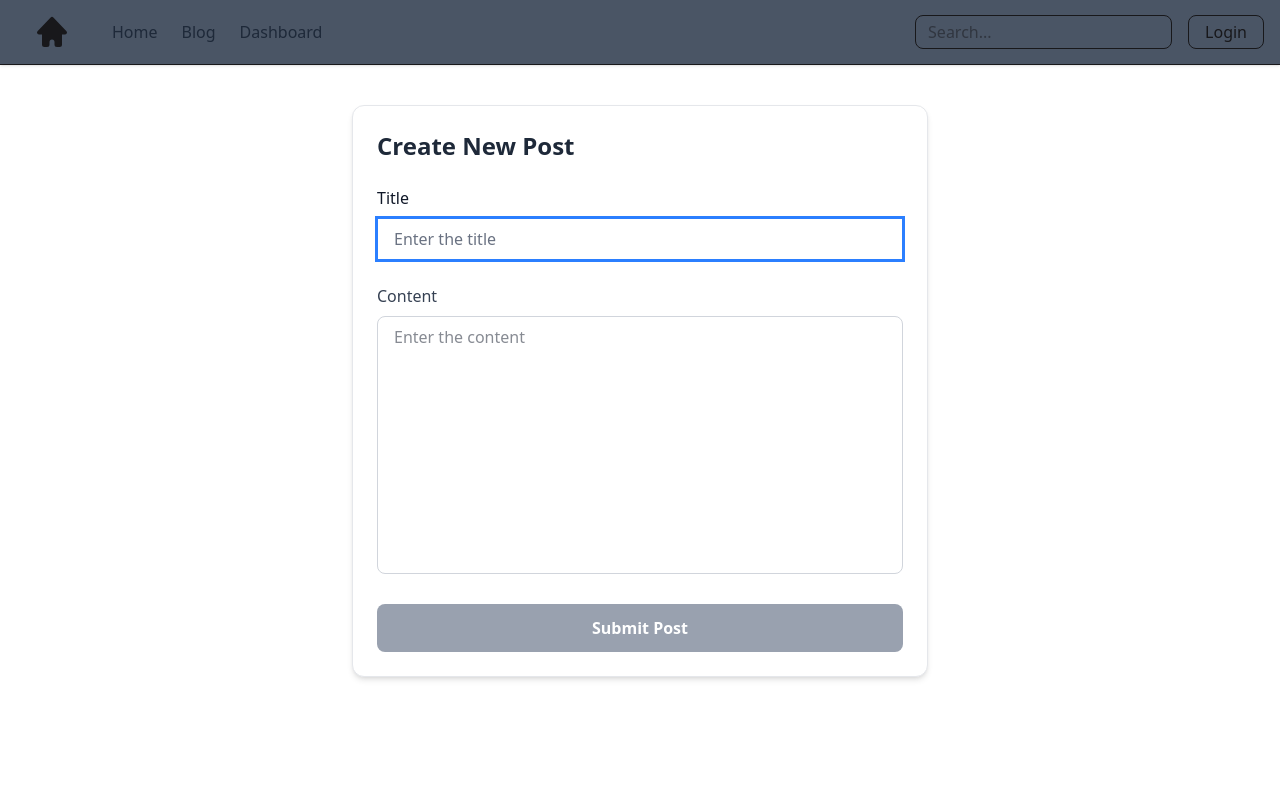
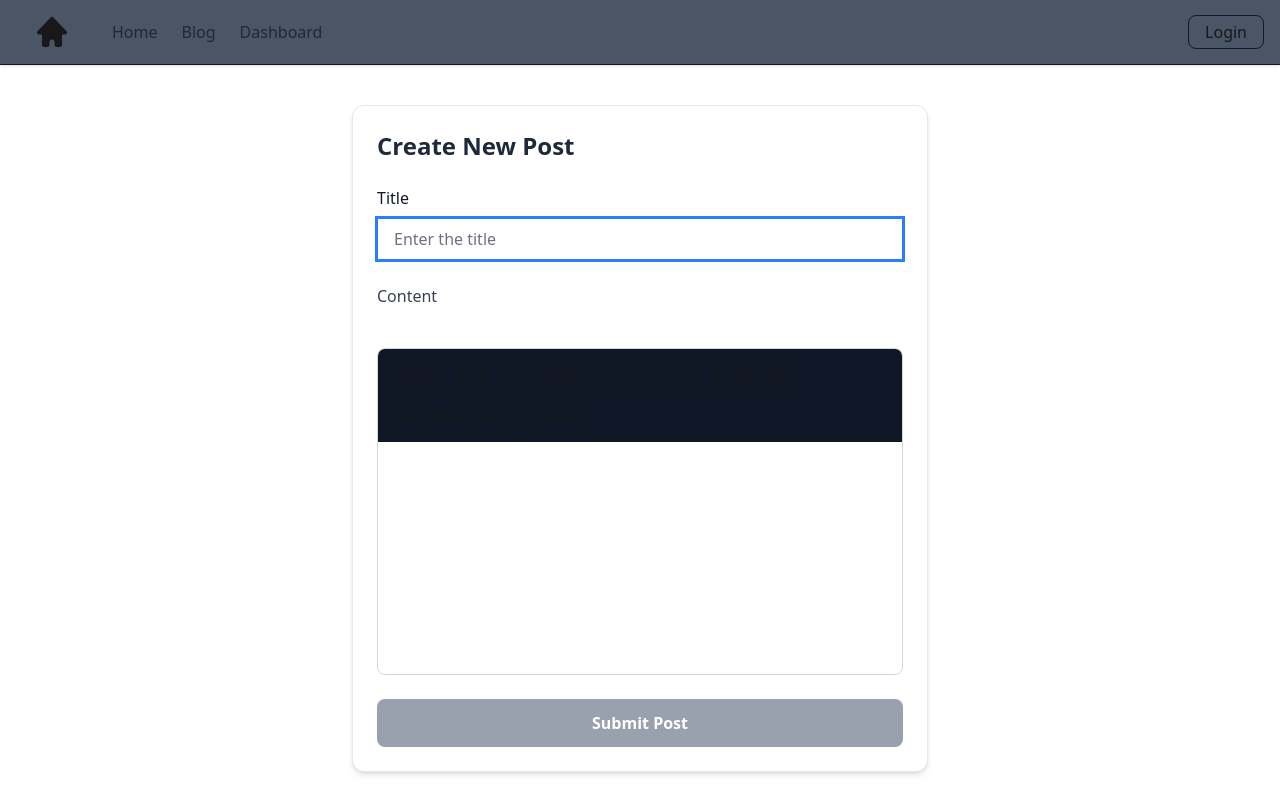
Before and after one commit to Davideif/Blog, a Next.js app: page /dashboard/posts/new in a window 1280 px wide. Built offline with nearby package versions, Linux system fonts and the light colour scheme; no server answers.

Commit message:
Rich editor added

```diff
--- a/app/globals.css
+++ b/app/globals.css
@@ -1,2 +1,27 @@
 @import "tailwindcss";
 @plugin "daisyui";
+
+.ProseMirror {
+  min-height: 200px;
+  outline: none;
+}
+
+.ProseMirror h1 {
+  font-size: 2rem;
+  font-weight: bold;
+}
+
+.ProseMirror h2 {
+  font-size: 1.5rem;
+  font-weight: bold;
+}
+
+.ProseMirror ul {
+  list-style: disc;
+  padding-left: 20px;
+}
+
+.ProseMirror ol {
+  list-style: decimal;
+  padding-left: 20px;
+}
--- a/components/Navbar.jsx
+++ b/components/Navbar.jsx
@@ -35,11 +35,11 @@ export default async function Navbar() {
 
         {/* Right: Search + Login + Log Out */}
         <div className="flex items-center gap-4">
-          <input
+          {/* <input
             type="text"
             placeholder="Search..."
             className="border rounded-lg px-3 py-1 focus:outline-none focus:ring focus:ring-gray-300"
-          />
+          /> */}
           <AuthSection session={session} />
         </div>
 
--- a/components/Post.jsx
+++ b/components/Post.jsx
@@ -1,5 +1,5 @@
 import React from 'react'
-
+import RichText from '@/components/RichText';
 
 const Post = ({ post }) => {
   if (!post) return null;
@@ -10,7 +10,7 @@ const Post = ({ post }) => {
         {post.author} • {new Date(post.createdAt).toLocaleString()}
       </p>
       <div className="text-gray-800 dark:text-gray-200 leading-relaxed">
-        {post.content}
+        <RichText content={post.content} />
       </div>
     </article>
   );
--- a/components/PostCard.jsx
+++ b/components/PostCard.jsx
@@ -1,5 +1,6 @@
 import React from "react";
 import Link from "next/link";
+import RichText from "@/components/RichText";
 
 const PostCard = ({ post }) => {
   if (!post) return null;
@@ -14,9 +15,7 @@ const PostCard = ({ post }) => {
         {post.author} • {new Date(post.createdAt).toLocaleDateString()}
       </p>
 
-      <p className="text-gray-700 dark:text-gray-300 line-clamp-3 mb-4">
-        {post.content}
-      </p>
+      <RichText content={post.content} preview />
       <Link
   href={`/blog/${post.slug}`}
   className="text-blue-600 dark:text-blue-400 font-medium hover:underline"
--- a/components/PostForm.jsx
+++ b/components/PostForm.jsx
@@ -1,6 +1,7 @@
 'use client'
 import { useState, useEffect } from "react";
 import { useRouter } from 'next/navigation';
+import TiptapEditor from "@/components/Tiptap-editor";
 import { toast } from 'react-toastify';
 
 export default function PostForm({ post, postId }) {
@@ -82,15 +83,17 @@ export default function PostForm({ post, postId }) {
           <label htmlFor="content" className="block text-gray-700 font-medium mb-2">
             Content
           </label>
-          <textarea
-            id="content"
-            name="content"
-            value={formData.content}
-            onChange={handleChange}
-            placeholder="Enter the content"
-            rows={10}
-            className="w-full px-4 py-2 border text-gray-900 border-gray-300 rounded-lg focus:outline-none focus:ring-2 focus:ring-blue-500 focus:border-blue-500 transition resize-none"
-          />
+          <div className="max-w-3xl mx-auto mt-10">
+      <TiptapEditor
+    value={formData.content}
+    onChange={(html) =>
+      setFormData({
+        ...formData,
+        content: html,
+      })
+    }
+  />
+    </div>
         </div>
 
         <button
--- /dev/null
+++ b/components/RichText.jsx
@@ -0,0 +1,8 @@
+export default function RichText({ content, preview = false }) {
+  return (
+    <div
+      className={`prose max-w-none ${preview ? "prose-sm line-clamp-3" : ""}`}
+      dangerouslySetInnerHTML={{ __html: content }}
+    />
+  );
+}
--- /dev/null
+++ b/components/Tiptap-editor.jsx
@@ -0,0 +1,124 @@
+"use client";
+
+import { useEditor, EditorContent } from "@tiptap/react";
+import StarterKit from "@tiptap/starter-kit";
+import Underline from "@tiptap/extension-underline";
+import Link from "@tiptap/extension-link";
+import Image from "@tiptap/extension-image";
+import Placeholder from "@tiptap/extension-placeholder";
+import TextAlign from "@tiptap/extension-text-align";
+
+export default function TiptapEditor({ value, onChange }) {
+  const editor = useEditor({
+    immediatelyRender: false,
+
+    extensions: [
+      StarterKit,
+      Underline,
+      Image,
+      Link,
+      TextAlign.configure({
+        types: ["heading", "paragraph"],
+      }),
+      Placeholder.configure({
+        placeholder: "Enter the content...",
+      }),
+    ],
+
+    content: value || "",
+
+    onUpdate({ editor }) {
+      onChange(editor.getHTML());
+    },
+  });
+
+  if (!editor) return null;
+
+  const addImage = () => {
+    const url = window.prompt("Enter image URL");
+
+    if (url) {
+      editor.chain().focus().setImage({ src: url }).run();
+    }
+  };
+
+  return (
+    <div className="border border-gray-300 rounded-lg overflow-hidden">
+
+      {/* Toolbar */}
+      <div className="flex flex-wrap gap-2 p-2 border-b bg-gray-900">
+
+        <button
+          type="button"
+          onClick={() => editor.chain().focus().toggleBold().run()}
+          className="px-2 py-1 border rounded"
+        >
+          Bold
+        </button>
+
+        <button
+          type="button"
+          onClick={() => editor.chain().focus().toggleItalic().run()}
+          className="px-2 py-1 border rounded"
+        >
+          Italic
+        </button>
+
+        <button
+          type="button"
+          onClick={() => editor.chain().focus().toggleUnderline().run()}
+          className="px-2 py-1 border rounded"
+        >
+          Underline
+        </button>
+
+        <button
+          type="button"
+          onClick={() => editor.chain().focus().toggleHeading({ level: 1 }).run()}
+          className="px-2 py-1 border rounded"
+        >
+          H1
+        </button>
+
+        <button
+          type="button"
+          onClick={() => editor.chain().focus().toggleHeading({ level: 2 }).run()}
+          className="px-2 py-1 border rounded"
+        >
+          H2
+        </button>
+
+        <button
+          type="button"
+          onClick={() => editor.chain().focus().toggleBulletList().run()}
+          className="px-2 py-1 border rounded"
+        >
+          Bullet List
+        </button>
+
+        <button
+          type="button"
+          onClick={() => editor.chain().focus().toggleOrderedList().run()}
+          className="px-2 py-1 border rounded"
+        >
+          Numbered List
+        </button>
+
+        <button
+          type="button"
+          onClick={addImage}
+          className="px-2 py-1 border rounded"
+        >
+          Image
+        </button>
+
+      </div>
+
+      {/* Editor Area */}
+      <div className="p-4 min-h-[200px] text-gray-900">
+        <EditorContent editor={editor} />
+      </div>
+
+    </div>
+  );
+}
--- /dev/null
+++ b/tailwind.config.js
@@ -0,0 +1,11 @@
+/** @type {import('tailwindcss').Config} */
+module.exports = {
+  content: [
+    "./app/**/*.{js,jsx}",
+    "./components/**/*.{js,jsx}",
+  ],
+  theme: {
+    extend: {},
+  },
+  plugins: [require("@tailwindcss/typography")],
+};
```
Also changed, not shown: package.json (+8 -0 lines), 1 other file (tests, documents, lock files or other folders).
